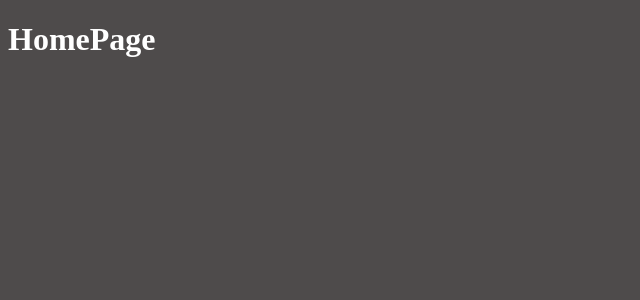
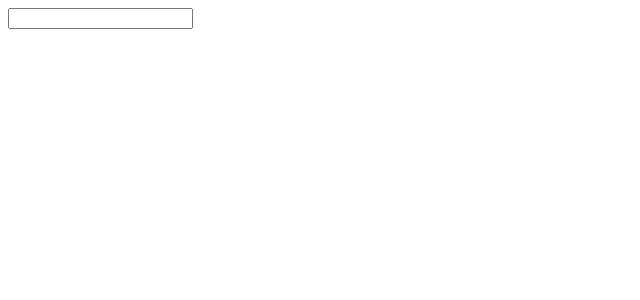
Before and after one commit to faizulislamfair/React, a React (Create React App) app in the folder Anisul Islam Tutorials/my-app/: page / in a window 1280 px wide. Shown: the top 300 px of the page, without its empty margins (0-640 px from the left). Built offline with nearby package versions, Linux system fonts and the light colour scheme.

Commit message:
event handler, onChange, onClick

```diff
--- a/Anisul Islam Tutorials/my-app/src/App.js
+++ b/Anisul Islam Tutorials/my-app/src/App.js
@@ -1,10 +1,10 @@
 import React from "react";
-import CONDITIONAL_RENDERING from "./CONDITIONAL_RENDERING/index";
+import EVENT_HANDLER_CLASS from "./EVENT_HANDLER_CLASS/index";
 
 function App() {
      return(
        <div>
-         <CONDITIONAL_RENDERING />
+         <EVENT_HANDLER_CLASS />
        </div>
      )
 }
--- /dev/null
+++ b/Anisul Islam Tutorials/my-app/src/EVENT_HANDLER_CLASS/index.js
@@ -0,0 +1,33 @@
+import React, { Component } from "react";
+
+class EVENT_HANDLER_CLASS extends Component {
+
+    constructor(props) {
+      super(props)
+
+      this.state = {
+         changedValue: ''
+      }
+    }
+
+
+    handleOnChange = (e) => {
+       this.setState({
+        changedValue : e.target.value
+       }, ()=>{
+        console.log(this.state.changedValue);
+       })
+
+    }
+
+    render(){
+        return(
+           <div>
+               <input type="text" onChange={this.handleOnChange} />
+               <p>{this.state.changedValue}</p>
+           </div>
+        )
+    }
+}
+
+export default EVENT_HANDLER_CLASS;
```
